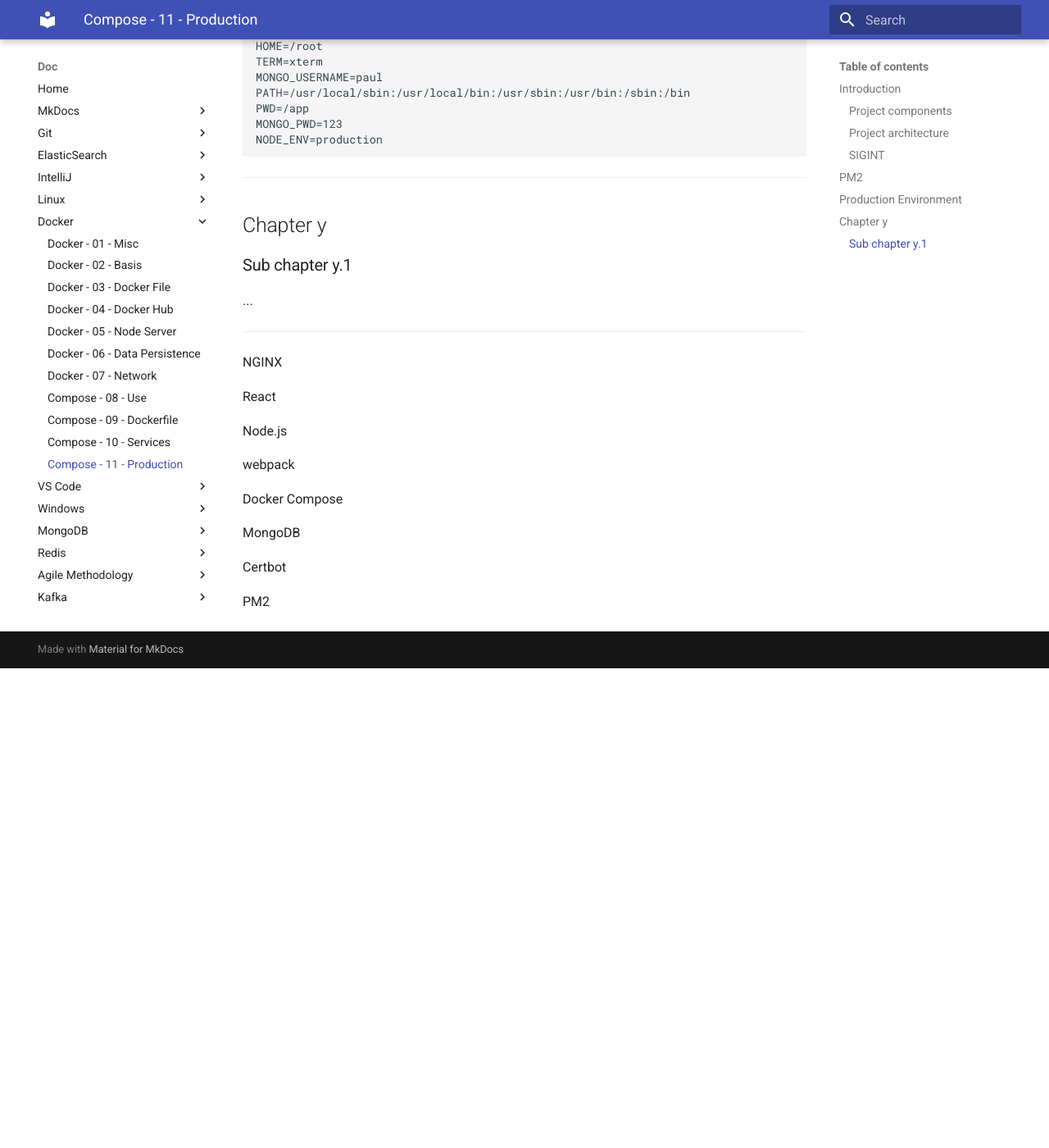
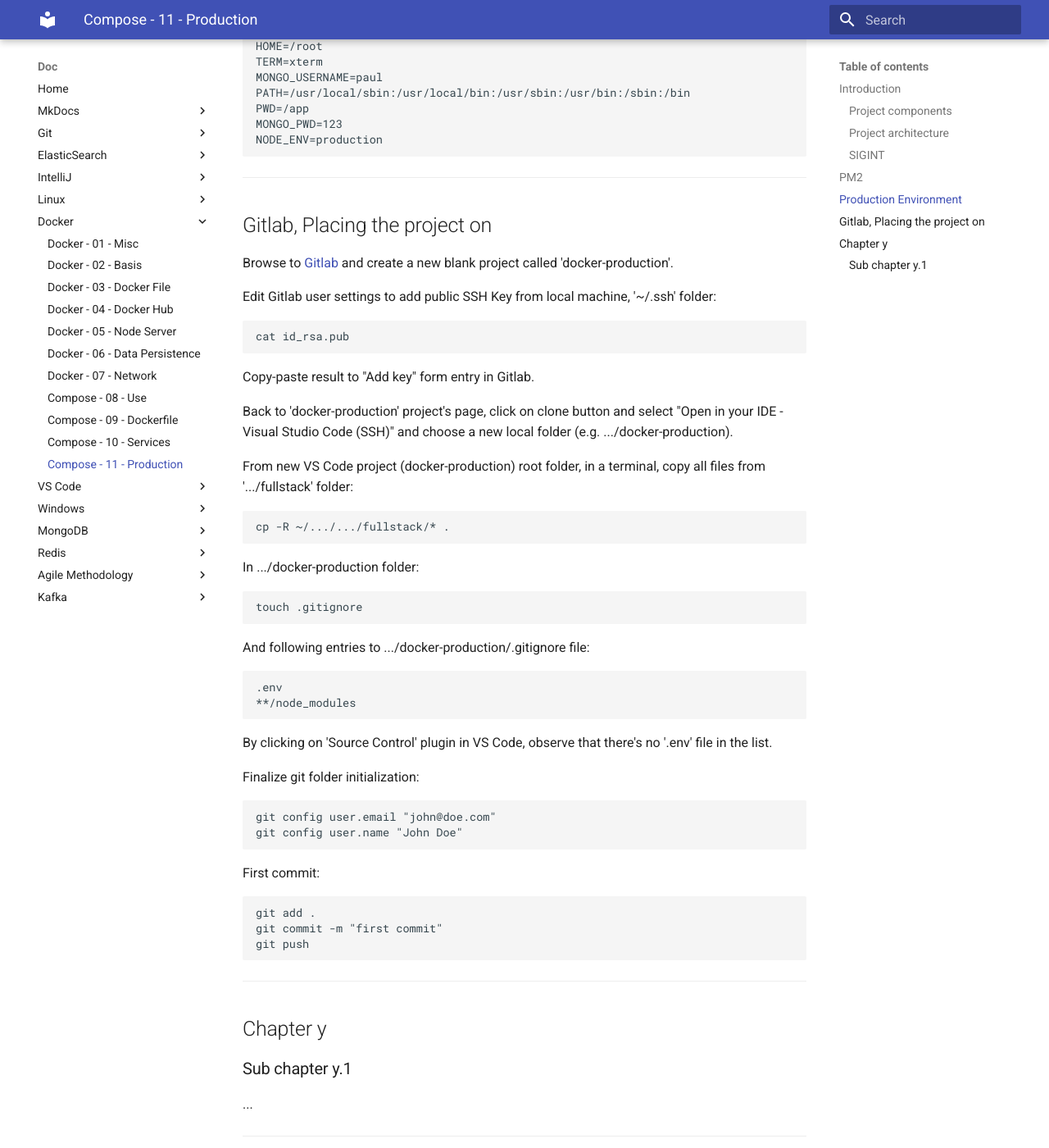
Before and after one commit to oldu73/doc, an MkDocs documentation site: the page built from docs/docker/11-compose-production.md, in a window 1280 px wide and 1400 px high, scrolled down 11648 px. Shown: the whole window at 82% size. Built offline with MkDocs 1.6.1 and Material for MkDocs 9.7.7, drawn with Linux system fonts in a browser that asks for light colours; before the commit the page ends 12463 px from its top, so only the background shows below that.

Commit message:
docker compose - 11 - production - gitlab placing the project on

````diff
--- a/docs/docker/11-compose-production.md
+++ b/docs/docker/11-compose-production.md
@@ -599,6 +599,58 @@
 
 ***
 
+## Gitlab, Placing the project on
+
+Browse to [Gitlab](https://gitlab.com/) and create a new blank project called 'docker-production'.
+
+Edit Gitlab user settings to add public SSH Key from local machine, '~/.ssh' folder:
+
+```console
+cat id_rsa.pub
+```
+
+Copy-paste result to "Add key" form entry in Gitlab.
+
+Back to 'docker-production' project's page, click on clone button and select "Open in your IDE - Visual Studio Code (SSH)" and choose a new local folder (e.g. .../docker-production).
+
+From new VS Code project (docker-production) root folder, in a terminal, copy all files from '.../fullstack' folder:
+
+```console
+cp -R ~/.../.../fullstack/* .
+```
+
+In .../docker-production folder:
+
+```console
+touch .gitignore
+```
+
+And following entries to .../docker-production/.gitignore file:
+
+```text
+.env
+**/node_modules
+```
+
+By clicking on 'Source Control' plugin in VS Code, observe that there's no '.env' file in the list.
+
+Finalize git folder initialization:
+
+```console
+git config user.email "john@doe.com"
+git config user.name "John Doe"
+```
+
+First commit:
+
+```console
+git add .
+git commit -m "first commit"
+git push
+```
+
+***
+
 ## Chapter y
 
 ### Sub chapter y.1
````
